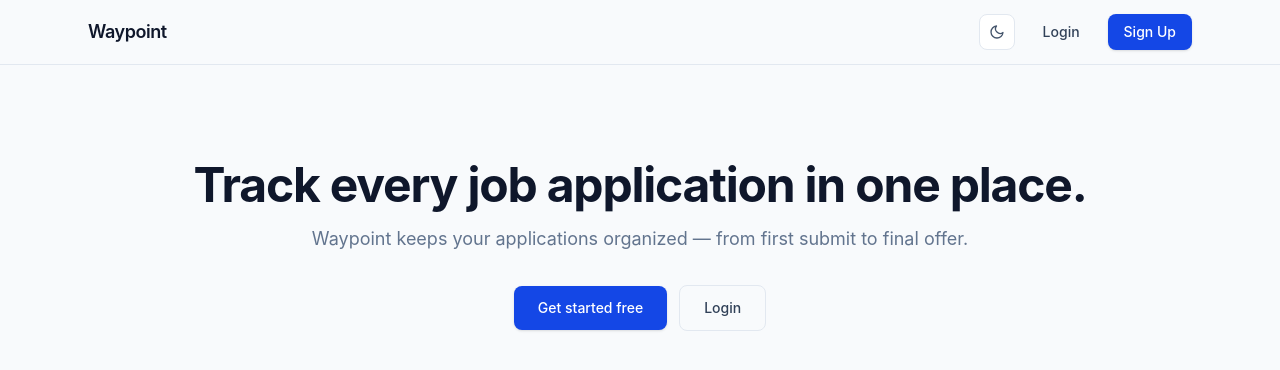
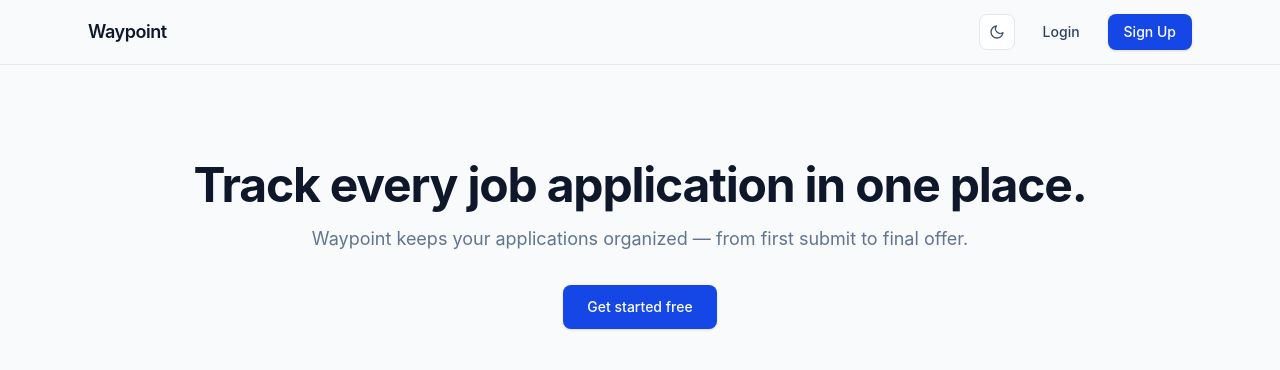
Before and after one commit to Thanushree16/Job_Tracker, a React (Vite) app: page / in a window 1280 px wide. Shown: the top 370 px of the page. Built offline with nearby package versions, Linux system fonts and the light colour scheme; no server answers.

Commit message:
Updated LandingPage.jsx

```diff
--- a/src/pages/LandingPage.jsx
+++ b/src/pages/LandingPage.jsx
@@ -55,12 +55,7 @@ function LandingPage() {
           >
             Get started free
           </Link>
-          <Link
-            to="/auth"
-            className="px-6 py-3 text-sm font-medium text-slate-700 dark:text-slate-300 border border-slate-200 dark:border-slate-800 rounded-lg hover:bg-slate-100 dark:hover:bg-slate-900 transition"
-          >
-            Login
-          </Link>
+
         </div>
       </section>
     </div>
```
